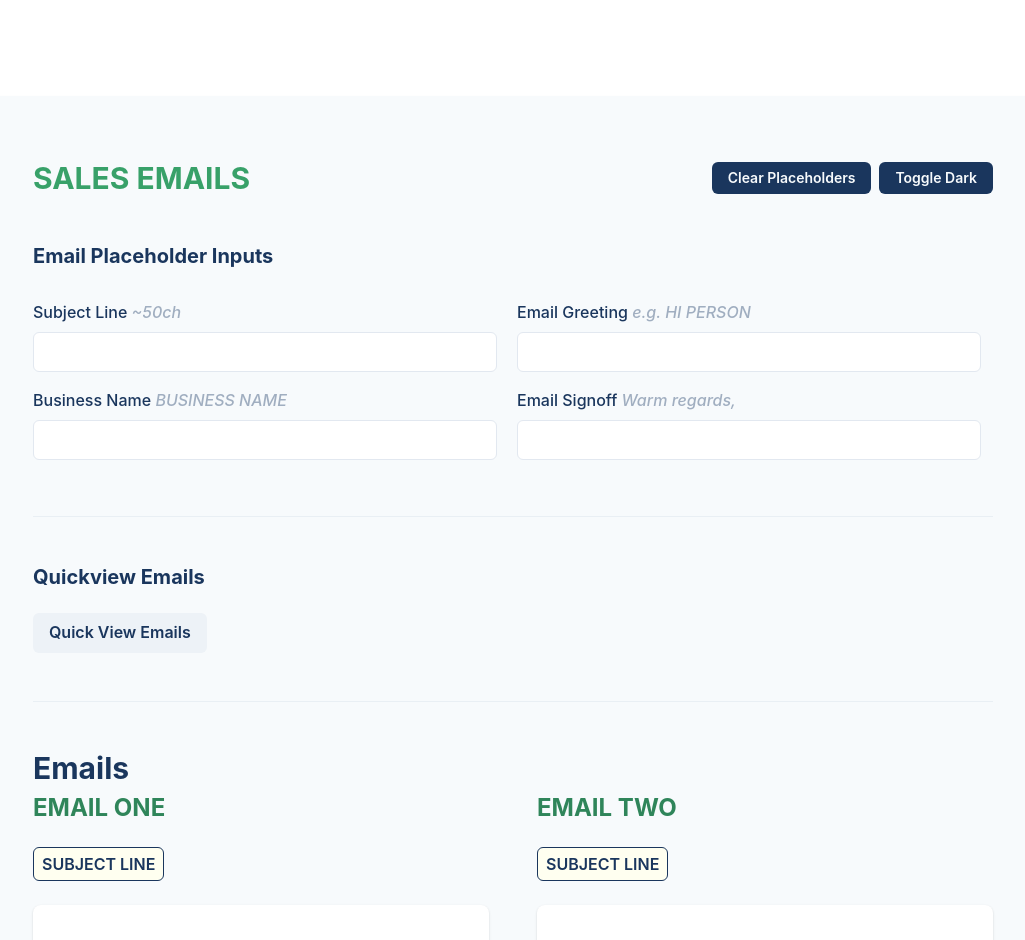
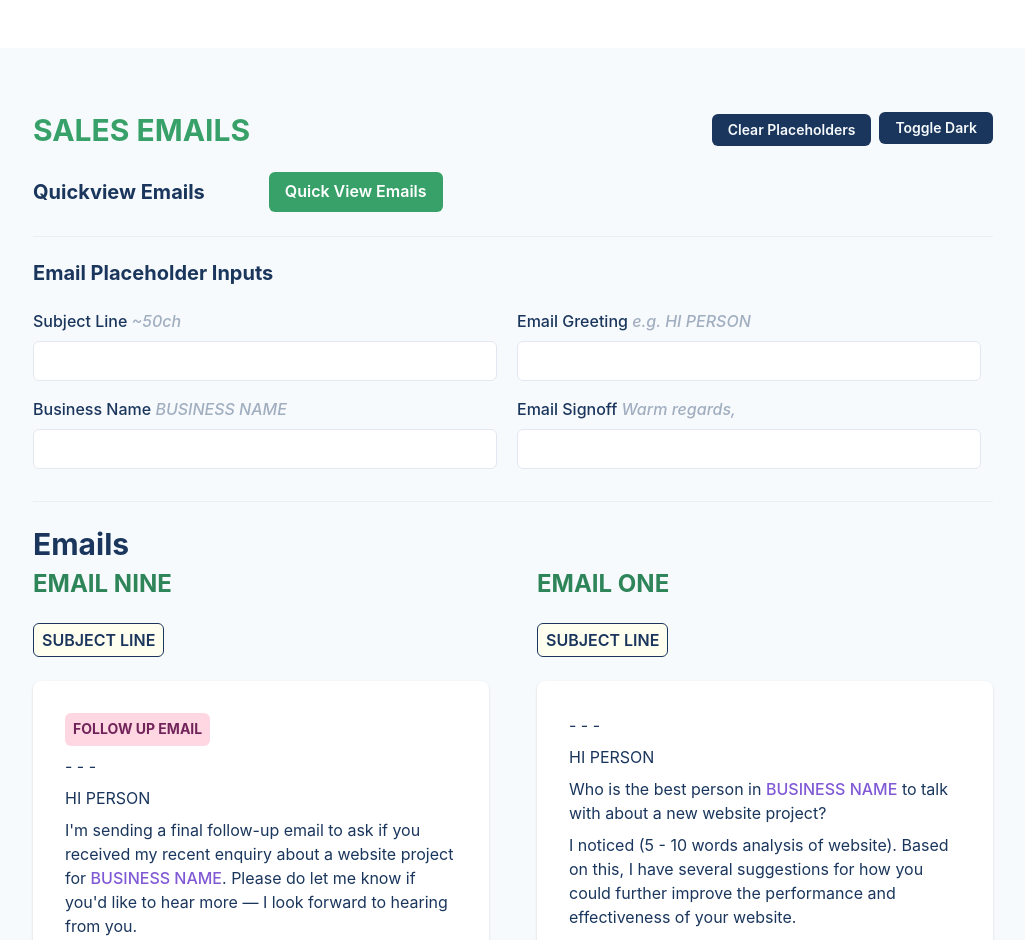
Before and after one commit to jasontcrabtree/visit-again, a Next.js app: page / in a window 1280 px wide. Shown: the top 940 px of the page, without its empty margins (127-1152 px from the left). Built offline with nearby package versions, Linux system fonts and the light colour scheme.

Commit message:
add email 9 followip email

```diff
--- a/src/components/emails/SalesEmailNine.js
+++ b/src/components/emails/SalesEmailNine.js
@@ -1,4 +1,4 @@
-import { Box, Text, useColorModeValue, VStack } from '@chakra-ui/react';
+import { Tag, Text, useColorModeValue, VStack } from '@chakra-ui/react';
 import React from 'react';
 import EmailNumberHeading from '../EmailNumberHeading';
 
@@ -31,6 +31,7 @@ function SalesEmailNine({
       >
         {subjectLine}
       </Text>
+
       <VStack
         boxShadow="base"
         spacing={2}
@@ -40,12 +41,30 @@ function SalesEmailNine({
         p="8"
         align="stetch"
       >
+        <Tag
+          colorScheme="pink"
+          size="md"
+          width="fit-content"
+          p="2"
+          textTransform="uppercase"
+          fontWeight="bold"
+        >
+          Follow Up Email
+        </Tag>
         <Text>- - -</Text>
         <Text>{greeting}</Text>
 
-        <Text>TODO</Text>
+        <Text>
+          I'm sending a final follow-up email to ask if you received my recent
+          enquiry about a website project for{' '}
+          <Text as="span" display="inline" color="purple.500" fontWeight="500">
+            {companyName}
+          </Text>
+          . Please do let me know if you'd like to hear more — I look forward to
+          hearing from you.
+        </Text>
 
-        <Text>{signoff}</Text>
+        <Text>Thanks for your time,</Text>
         <Text>- - -</Text>
         <Text>Jason Crabtree</Text>
       </VStack>
--- a/src/pages/_app.js
+++ b/src/pages/_app.js
@@ -13,7 +13,7 @@ function MyApp({ Component, pageProps }) {
       </Head>
       <ColorModeScript initialColorMode={customTheme.config.initialColorMode} />
       <ChakraProvider resetCSS theme={customTheme}>
-        <Box w="100%" h="100%" p={[4, 8, 24]}>
+        <Box w="100%" h="100%" p={[4, 8, 24]} pt={[4, 8, 12]}>
           <Component {...pageProps} />
         </Box>
       </ChakraProvider>
--- a/src/pages/index.js
+++ b/src/pages/index.js
@@ -4,6 +4,7 @@ import {
   Divider,
   FormLabel,
   Heading,
+  HStack,
   Input,
   Modal,
   ModalBody,
@@ -24,6 +25,7 @@ import {
   useDisclosure,
   VStack,
   Wrap,
+  WrapItem,
 } from '@chakra-ui/react';
 import React, { useState } from 'react';
 import SalesEmailEight from '../components/emails/SalesEmailEight';
@@ -66,15 +68,15 @@ export default function Home() {
       // p={{ sm: 6, md: 8, lg: 16 }}
       p={[5, 8, 16]}
       mb="40"
-      spacing={12}
+      spacing={6}
       align="stretch"
       bg={bg}
       color={color}
       shadow="md"
       borderRadius="md"
-      maxWidth={[320, 640, 1480]}
+      maxWidth={[360, 640, 1480]}
     >
-      <Wrap>
+      <Wrap alignItems="center">
         <Heading
           as="h1"
           fontSize="3xl"
@@ -85,7 +87,7 @@ export default function Home() {
         </Heading>
         <Spacer />
         <Button
-          my={4}
+          mb={4}
           mr={4}
           onClick={clearState}
           px="4"
@@ -109,92 +111,19 @@ export default function Home() {
           color={actionText}
           size="sm"
           align="flex-end"
-          alignSelf="center"
         >
           Toggle {colorMode === 'light' ? 'Dark' : 'Light'}
         </Button>
       </Wrap>
 
-      <Box>
-        <Heading as="h2" size="md" mb="8">
-          Email Placeholder Inputs
-        </Heading>
-        <SimpleGrid columns={2} spacing={2}>
-          <FormLabel htmlFor="subjectLine">
-            Subject Line{' '}
-            <Text as="em" display="inline" color="gray.400">
-              ~50ch
-            </Text>
-            <Input
-              bg={whiteBG}
-              color={color}
-              mt="2"
-              autoComplete="disable"
-              type="text"
-              name="subjectLine"
-              value={subjectLine}
-              onChange={(e) => setSubjectLine(e.target.value)}
-            />
-          </FormLabel>
-          <FormLabel htmlFor="greeting">
-            Email Greeting{' '}
-            <Text as="em" display="inline" color="gray.400">
-              e.g. HI PERSON
-            </Text>
-            <Input
-              bg={whiteBG}
-              color={color}
-              mt="2"
-              autoComplete="disable"
-              type="text"
-              name="greeting"
-              value={greetingPlusName}
-              onChange={(e) => setGreetingPlusName(e.target.value)}
-            />
-          </FormLabel>
-          <FormLabel htmlFor="businessName">
-            Business Name{' '}
-            <Text as="em" display="inline" color="gray.400">
-              BUSINESS NAME
-            </Text>
-            <Input
-              bg={whiteBG}
-              color={color}
-              mt="2"
-              autoComplete="off"
-              type="text"
-              name="businessName"
-              value={businessName}
-              onChange={(e) => setBusinessName(e.target.value)}
-            />
-          </FormLabel>
-          <FormLabel htmlFor="signoff">
-            Email Signoff{' '}
-            <Text as="em" display="inline" color="gray.400">
-              Warm regards,
-            </Text>
-            <Input
-              bg={whiteBG}
-              color={color}
-              mt="2"
-              autoComplete="disable"
-              type="text"
-              name="signoff"
-              value={signoff}
-              onChange={(e) => setSignoff(e.target.value)}
-            />
-          </FormLabel>
-        </SimpleGrid>
-      </Box>
-
-      <Divider />
-
-      <VStack spacing={6} align="stretch">
-        <Heading as="h2" size="md">
-          Quickview Emails
-        </Heading>
-        <Box>
-          <Button type="button" onClick={onOpen}>
+      <Wrap align="center" spacing={[2, 2, 16]}>
+        <WrapItem>
+          <Heading as="h2" size="md">
+            Quickview Emails
+          </Heading>
+        </WrapItem>
+        <WrapItem>
+          <Button type="button" onClick={onOpen} colorScheme="green">
             Quick View Emails
           </Button>
 
@@ -306,17 +235,84 @@ export default function Home() {
                   </TabPanels>
                 </Tabs>
               </ModalBody>
-
-              {/* <ModalFooter>
-                <Button variant="ghost">Secondary Action</Button>
-                <Button colorScheme="cyan" mr={3} onClick={onClose}>
-                  Close
-                </Button>
-              </ModalFooter> */}
             </ModalContent>
           </Modal>
-        </Box>
-      </VStack>
+        </WrapItem>
+      </Wrap>
+
+      <Divider />
+
+      <Box>
+        <Heading as="h2" size="md" mb="6">
+          Email Placeholder Inputs
+        </Heading>
+        <SimpleGrid columns={2} spacing={2}>
+          <FormLabel htmlFor="subjectLine">
+            Subject Line{' '}
+            <Text as="em" display="inline" color="gray.400">
+              ~50ch
+            </Text>
+            <Input
+              bg={whiteBG}
+              color={color}
+              mt="2"
+              autoComplete="disable"
+              type="text"
+              name="subjectLine"
+              value={subjectLine}
+              onChange={(e) => setSubjectLine(e.target.value)}
+            />
+          </FormLabel>
+          <FormLabel htmlFor="greeting">
+            Email Greeting{' '}
+            <Text as="em" display="inline" color="gray.400">
+              e.g. HI PERSON
+            </Text>
+            <Input
+              bg={whiteBG}
+              color={color}
+              mt="2"
+              autoComplete="disable"
+              type="text"
+              name="greeting"
+              value={greetingPlusName}
+              onChange={(e) => setGreetingPlusName(e.target.value)}
+            />
+          </FormLabel>
+          <FormLabel htmlFor="businessName">
+            Business Name{' '}
+            <Text as="em" display="inline" color="gray.400">
+              BUSINESS NAME
+            </Text>
+            <Input
+              bg={whiteBG}
+              color={color}
+              mt="2"
+              autoComplete="off"
+              type="text"
+              name="businessName"
+              value={businessName}
+              onChange={(e) => setBusinessName(e.target.value)}
+            />
+          </FormLabel>
+          <FormLabel htmlFor="signoff">
+            Email Signoff{' '}
+            <Text as="em" display="inline" color="gray.400">
+              Warm regards,
+            </Text>
+            <Input
+              bg={whiteBG}
+              color={color}
+              mt="2"
+              autoComplete="disable"
+              type="text"
+              name="signoff"
+              value={signoff}
+              onChange={(e) => setSignoff(e.target.value)}
+            />
+          </FormLabel>
+        </SimpleGrid>
+      </Box>
 
       <Divider />
 
@@ -329,6 +325,13 @@ export default function Home() {
           spacingY="24"
           spacingX={{ sm: 4, lg: 6, xl: 12 }}
         >
+          <SalesEmailNine
+            number="Nine"
+            subjectLine={subjectLine || 'SUBJECT LINE'}
+            greeting={greetingPlusName || 'HI PERSON'}
+            companyName={businessName || 'BUSINESS NAME'}
+            signoff={signoff || 'EMAIL SIGN OFF'}
+          />
           <SalesEmailOne
             number="One"
             subjectLine={subjectLine || 'SUBJECT LINE'}
@@ -385,13 +388,6 @@ export default function Home() {
             companyName={businessName || 'BUSINESS NAME'}
             signoff={signoff || 'EMAIL SIGN OFF'}
           />
-          <SalesEmailNine
-            number="Nine"
-            subjectLine={subjectLine || 'SUBJECT LINE'}
-            greeting={greetingPlusName || 'HI PERSON'}
-            companyName={businessName || 'BUSINESS NAME'}
-            signoff={signoff || 'EMAIL SIGN OFF'}
-          />
         </SimpleGrid>
       </VStack>
     </VStack>
```
